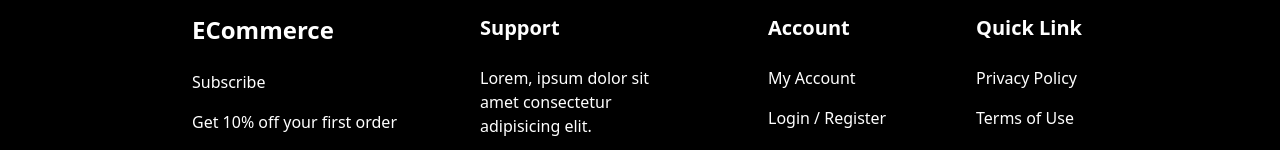
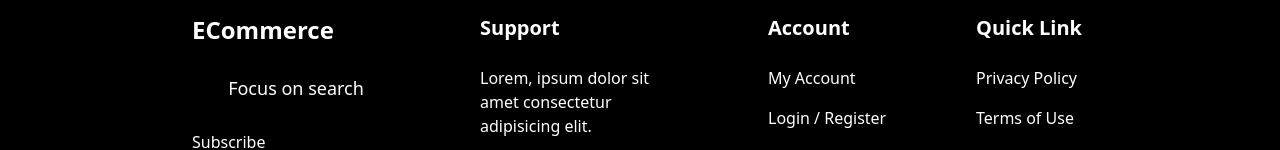
Before and after one commit to dhruv-d-simform/ecommerce, a React (Vite) app: page /product/1 in a window 1280 px wide. Shown: the part 450-600 px from the top of the page. Built offline with nearby package versions, Linux system fonts and the light colour scheme; no server answers.

Commit message:
feature: Add link in Footer to focus on search

```diff
--- a/src/App.tsx
+++ b/src/App.tsx
@@ -1,10 +1,11 @@
-import { useDeferredValue, useEffect, useState } from 'react';
+import { useDeferredValue, useEffect, useRef, useState } from 'react';
 import { Outlet, useLocation } from 'react-router';
 import { Header } from '@/components/Header';
 import { Footer } from '@/components/Footer';
 import { SearchContext } from '@/contexts/SearchContext';
 
 function App() {
+    const searchInputRef = useRef<HTMLInputElement | null>(null);
     const [searchInput, setSearchInput] = useState('');
     const filter = useDeferredValue(searchInput);
 
@@ -14,15 +15,23 @@ function App() {
         setSearchInput('');
     }, [location.pathname]);
 
+    const focusOnSearch = () => {
+        searchInputRef.current?.focus();
+    };
+
     return (
         <div>
-            <Header searchInput={searchInput} setSearchInput={setSearchInput} />
+            <Header
+                searchInput={searchInput}
+                setSearchInput={setSearchInput}
+                ref={searchInputRef}
+            />
             <div className="max-w-[100rem] mx-auto pt-16">
                 <SearchContext.Provider value={filter}>
                     <Outlet />
                 </SearchContext.Provider>
             </div>
-            <Footer />
+            <Footer focusOnSearch={focusOnSearch} />
         </div>
     );
 }
--- a/src/components/Footer.tsx
+++ b/src/components/Footer.tsx
@@ -5,8 +5,13 @@ import facebookIcon from '/icons/facebook.svg';
 import twitterIcon from '/icons/twitter.svg';
 import instagramIcon from '/icons/instagram.svg';
 import linkedinIcon from '/icons/linkedin.svg';
+import { Button } from './ui/button';
 
-export function Footer() {
+interface FooterProp {
+    focusOnSearch: () => void;
+}
+
+export function Footer({ focusOnSearch }: FooterProp) {
     return (
         <footer className="w-full bg-black text-white px-4 py-20">
             <div className="w-full max-w-[100rem] mx-auto flex justify-center items-start gap-20 flex-wrap">
@@ -14,6 +19,13 @@ export function Footer() {
                     <p className="text-2xl font-semibold" role="heading">
                         ECommerce
                     </p>
+                    <Button
+                        onClick={focusOnSearch}
+                        variant="link"
+                        className="text-white text-lg cursor-pointer"
+                    >
+                        Focus on search
+                    </Button>
                     <div className="flex flex-col gap-4">
                         <p>Subscribe</p>
                         <p>Get 10% off your first order</p>
--- a/src/components/Header.tsx
+++ b/src/components/Header.tsx
@@ -7,9 +7,10 @@ import searchIcon from '/icons/search.svg';
 interface HeaderProps {
     searchInput: string;
     setSearchInput: React.Dispatch<React.SetStateAction<string>>;
+    ref: React.Ref<HTMLInputElement | null>;
 }
 
-export function Header({ searchInput, setSearchInput }: HeaderProps) {
+export function Header({ searchInput, setSearchInput, ref }: HeaderProps) {
     return (
         <header className="fixed z-10 bg-background w-full max-w-[100rem] mx-auto left-0 right-0 h-16 border-b flex justify-between items-center gap-6 px-6">
             <Link to="/" className="text-2xl font-bold text-nowrap">
@@ -24,6 +25,7 @@ export function Header({ searchInput, setSearchInput }: HeaderProps) {
                     aria-label="Search products"
                     value={searchInput}
                     onChange={(e) => setSearchInput(e.currentTarget.value)}
+                    ref={ref}
                 />
 
                 <Button
```
